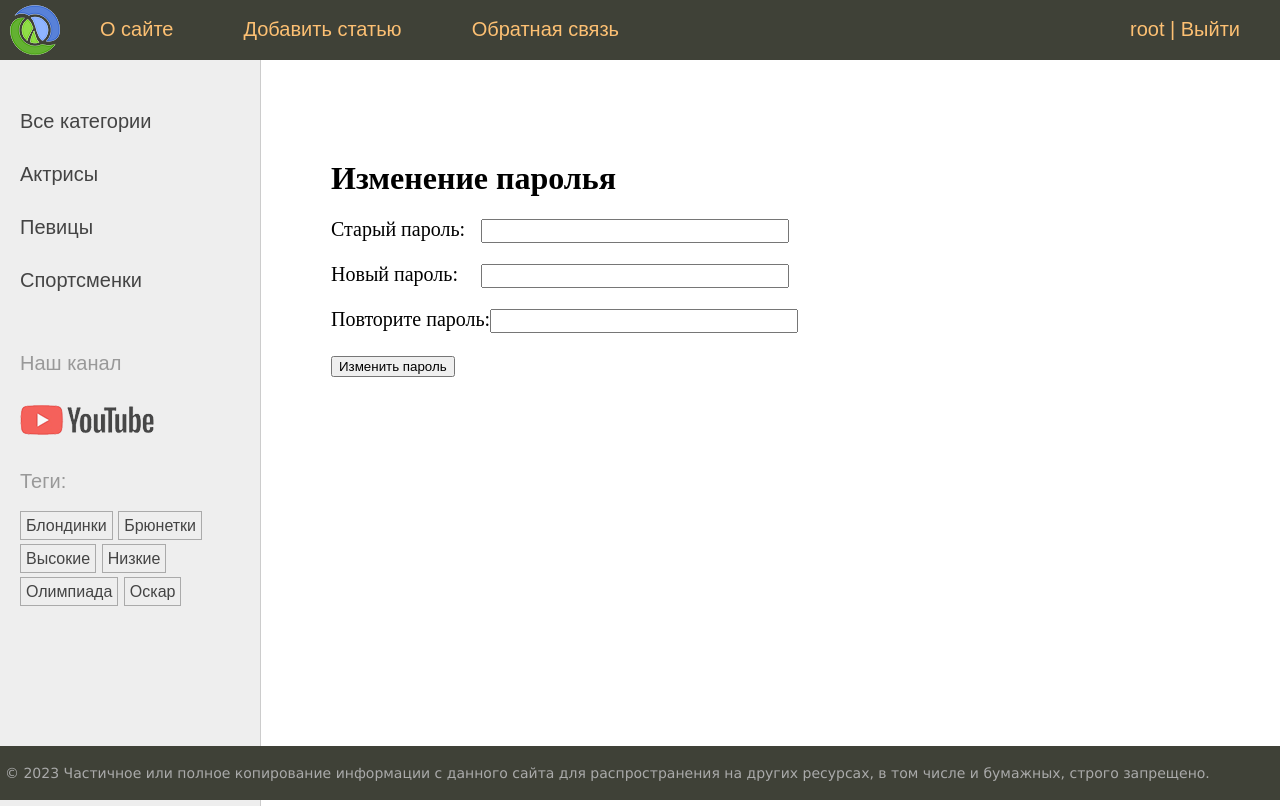
After one commit to gogotape/womensite_selfedu, a Django app: page /users/password-change/ in a window 1280 px wide. The commit adds this page. Run offline with Django 4.2, Linux system fonts and the light colour scheme; a user stored in the database is signed in; data comes from the database, SQL or seed files in the repository; both versions use the stored data as it was after the commit.

Commit message:
feat: add V, T for changing password
# lesson 67

```diff
--- a/sitewomen/users/forms.py
+++ b/sitewomen/users/forms.py
@@ -1,6 +1,6 @@
 from django import forms
 from django.contrib.auth import get_user_model
-from django.contrib.auth.forms import AuthenticationForm, UserCreationForm
+from django.contrib.auth.forms import AuthenticationForm, UserCreationForm, PasswordChangeForm
 from django.contrib.auth.models import User
 
 
@@ -64,3 +64,9 @@ class UserProfileForm(forms.ModelForm):
             "first_name": forms.TextInput(attrs={'class': 'form-input'}),
             "last_name": forms.TextInput(attrs={'class': 'form-input'}),
         }
+
+
+class UserPasswordChangeForm(PasswordChangeForm):
+    old_password = forms.CharField(label="Старый пароль", widget=forms.PasswordInput(attrs={'class': 'form-input'}))
+    new_password1 = forms.CharField(label="Новый пароль", widget=forms.PasswordInput(attrs={'class': 'form-input'}))
+    new_password2 = forms.CharField(label="Повторите пароль", widget=forms.PasswordInput(attrs={'class': 'form-input'}))
--- /dev/null
+++ b/sitewomen/users/templates/users/password_change.html
@@ -0,0 +1,19 @@
+{% extends 'base.html' %}
+
+{% block content %}
+
+<h1>Изменение паролья</h1>
+<form method="post">
+    {% csrf_token %}
+    <div class="form-error">{{ form.non_field_errors }}</div>
+    {% for f in form %}
+    <p><label class="form-label" for="{{ f.id_for_label }}">{{f.label}}:</label>{{ f }}</p>
+    <div class="form-error">{{ f.errors }}</div>
+    {% endfor %}
+
+    <p>
+        <button type="submit">Изменить пароль</button>
+    </p>
+</form>
+
+{% endblock %}
--- a/sitewomen/users/templates/users/profile.html
+++ b/sitewomen/users/templates/users/profile.html
@@ -16,4 +16,7 @@
     </p>
 </form>
 
+<hr>
+<p><a href="{% url 'users:password_change' %}">Сменить пароль</a></p>
+
 {% endblock %}
--- a/sitewomen/users/urls.py
+++ b/sitewomen/users/urls.py
@@ -1,4 +1,4 @@
-from django.contrib.auth.views import LogoutView
+from django.contrib.auth.views import LogoutView, PasswordChangeDoneView
 from django.urls import path
 from . import views
 
@@ -7,6 +7,9 @@ app_name = "users"
 urlpatterns = [
     path('login/', views.LoginUser.as_view(), name='login'),
     path('logout/', LogoutView.as_view(), name='logout'),
+    path('password-change/', views.UserChangePassword.as_view(), name='password_change'),
+    path('password-change/done/', PasswordChangeDoneView.as_view(template_name='users/password_change_done.html'),
+         name='password_change_done'),
     path('register/', views.RegisterUser.as_view(), name='register'),
     path('profile/', views.UserProfile.as_view(), name='profile'),
 ]
--- a/sitewomen/users/views.py
+++ b/sitewomen/users/views.py
@@ -1,12 +1,12 @@
 from django.contrib.auth import authenticate, login, logout, get_user_model
 from django.contrib.auth.mixins import LoginRequiredMixin
-from django.contrib.auth.views import LoginView
+from django.contrib.auth.views import LoginView, PasswordChangeView
 from django.http import HttpRequest, HttpResponse, HttpResponseRedirect
 from django.shortcuts import render
 from django.urls import reverse, reverse_lazy
 from django.views.generic import CreateView, UpdateView
 
-from users.forms import LoginUserForm, RegisterUserForm, UserProfileForm
+from users.forms import LoginUserForm, RegisterUserForm, UserProfileForm, UserPasswordChangeForm
 
 
 # Create your views here.
@@ -39,3 +39,9 @@ class UserProfile(LoginRequiredMixin, UpdateView):
 
     def get_object(self, queryset=None):
         return self.request.user
+
+
+class UserChangePassword(PasswordChangeView):
+    form_class = UserPasswordChangeForm
+    success_url = reverse_lazy("users:password_change_done")
+    template_name = "users/password_change.html"
```
Also changed, not shown: sitewomen/users/templates/users/password_change_done.html (added, +8 -0 lines), sitewomen/db.sqlite3.
